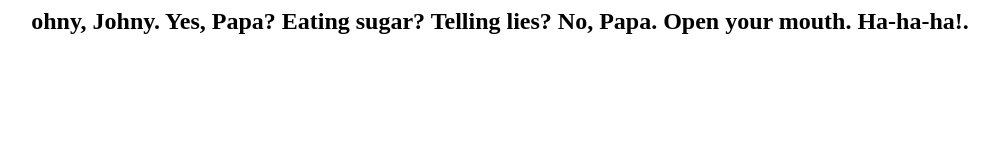
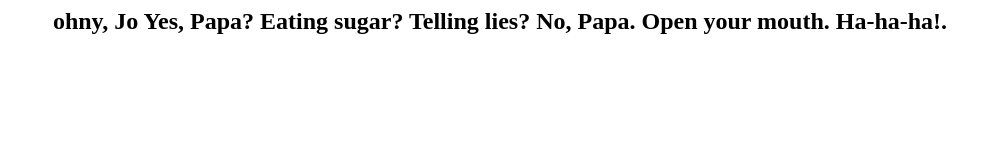
Before and after one commit to vedangi2007/expt18, a plain HTML site: page index.html in a window 1280 px wide. Shown: the whole page, without its empty margins (140-1139 px from the left). Drawn offline with Linux system fonts and the light colour scheme.

Commit message:
Update index.html

```diff
--- a/index.html
+++ b/index.html
@@ -4,7 +4,7 @@
 <center>
 <body>
 <h2>
-ohny, Johny.
+ohny, Jo
 Yes, Papa?
 Eating sugar?
 Telling lies?
```
